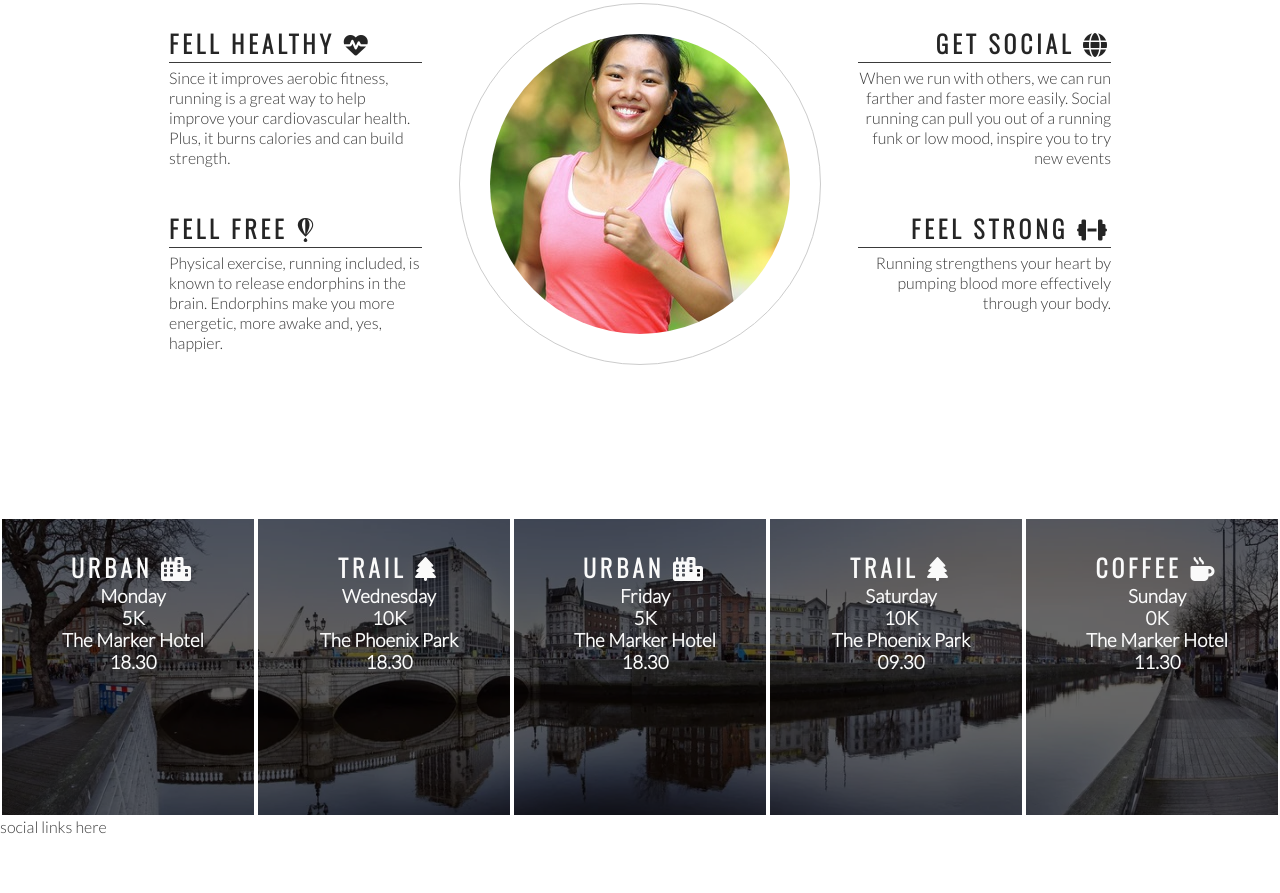
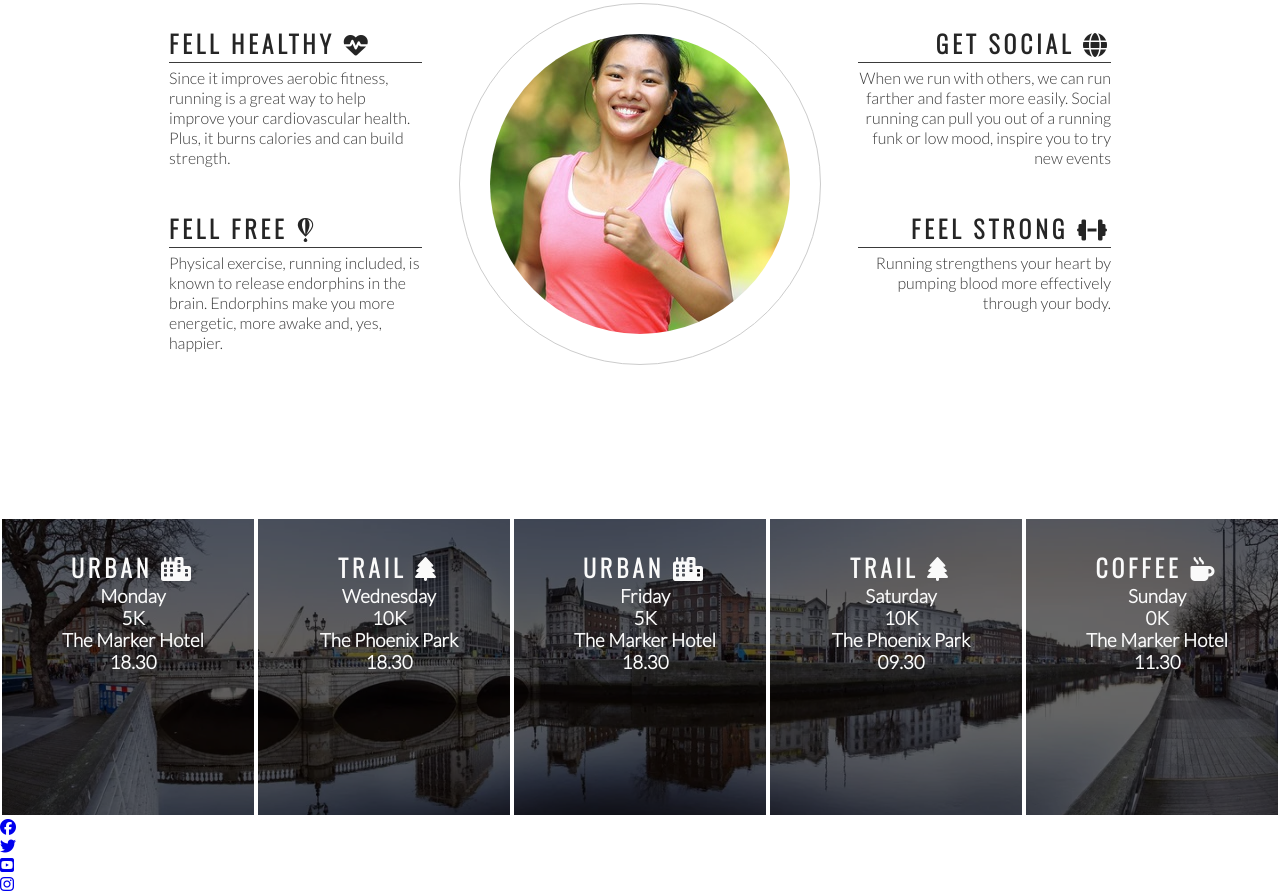
Before and after one commit to moolleer/love-running, a plain HTML site: page index.html in a window 1280 px wide. Shown: the part 778-1671 px from the top of the page. Before the commit the page ends 1614 px from the top, so only its background shows below. Drawn offline with nearby package versions, Linux system fonts and the light colour scheme.

Commit message:
Add social media icons to footer

```diff
--- a/index.html
+++ b/index.html
@@ -115,7 +115,24 @@
         </div>
     </section>
     <footer>
-        social links here
+        <ul>
+            <li>
+                <a href="https://facebook.com" target="_blank" rel="noopener"
+                aria-label="Visit our Facebook page (opens in a new tab)" > <i class="fa-brands fa-facebook"></i></a>
+            </li>
+            <li>
+                <a href="https://twitter.com" target="_blank" rel="noopener"
+                aria-label="Visit our Facebook page (opens in a new tab)" > <i class="fa-brands fa-twitter"></i></a>
+            </li>
+            <li>
+                <a href="https://youtube.com" target="_blank" rel="noopener"
+                aria-label="Visit our Facebook page (opens in a new tab)" > <i class="fa-brands fa-square-youtube"></i></a>
+            </li>
+            <li>
+                <a href="https://instagram.com" target="_blank" rel="noopener"
+                aria-label="Visit our Facebook page (opens in a new tab)" > <i class="fa-brands fa-instagram"></i></a>
+            </li>
+        </ul>
     </footer>
 
     <!-- font awesome script-->
```
